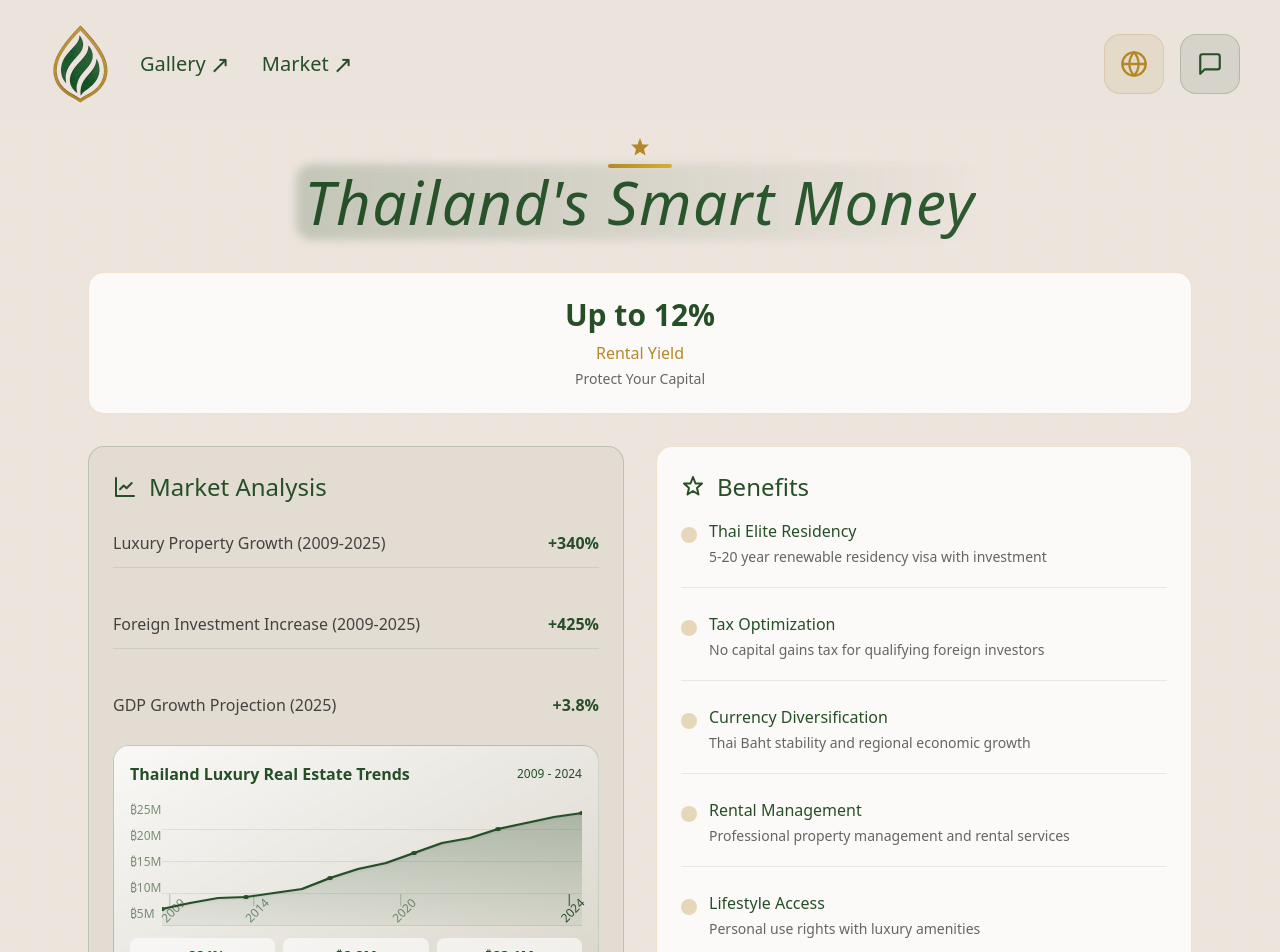
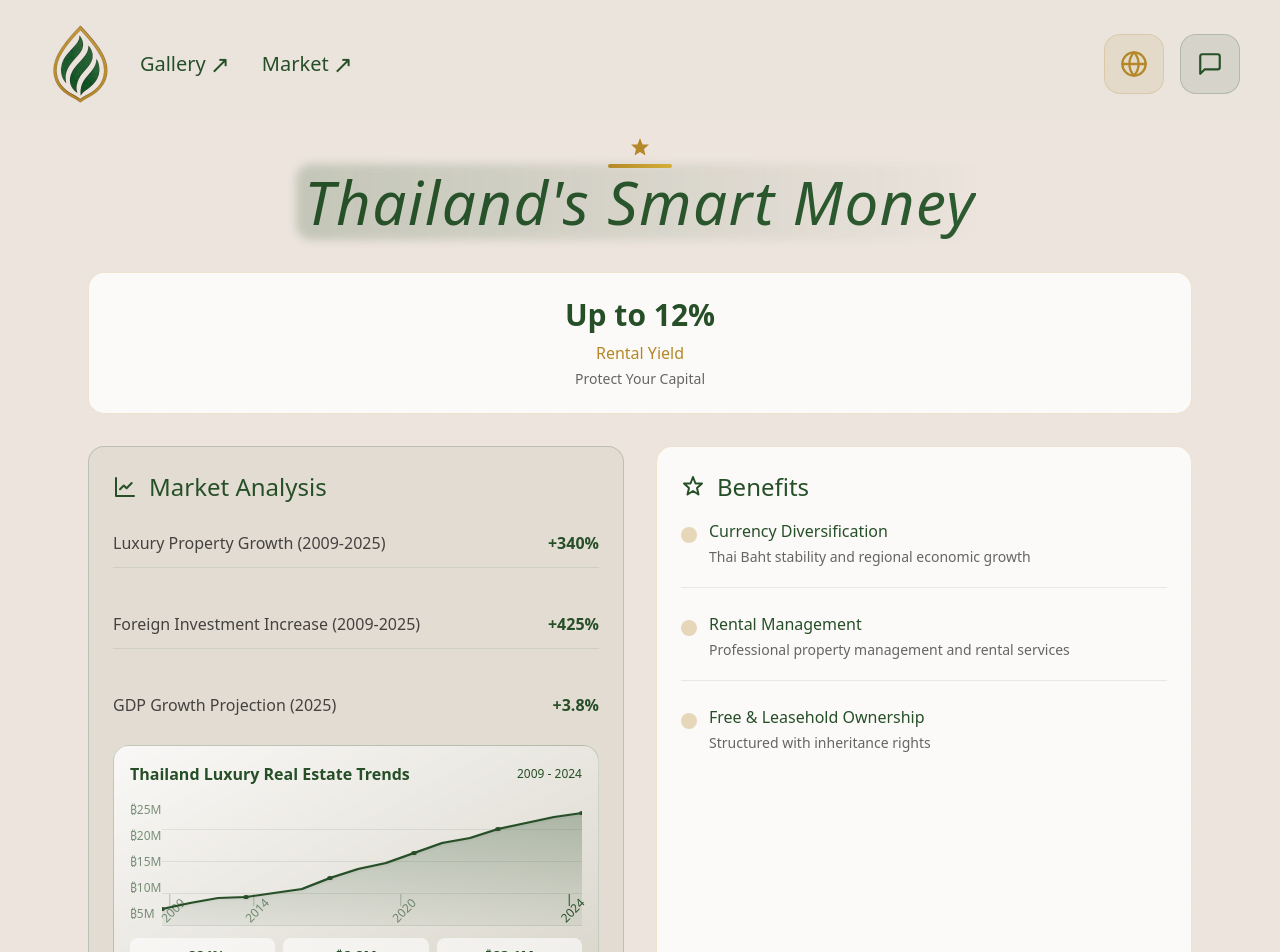
Before and after one commit to Marnfah-Pool-Villas/truffle-clone-v398, a Next.js app in the folder truffle-clone/: page /capital in a window 1280 px wide. Shown: the top 952 px of the page. Built offline with nearby package versions, Linux system fonts and the light colour scheme; a web font is replaced by a local one.

Commit message:
Remove specified benefits
cgen-3545d09867f7433fae777f55f9ae561f

```diff
--- a/truffle-clone/src/components/InvestmentSection.tsx
+++ b/truffle-clone/src/components/InvestmentSection.tsx
@@ -191,20 +191,6 @@ export default function InvestmentSection() {
             <div className="flex items-start gap-3 pb-5 border-b border-[#264f28]/10">
               <div className="w-4 h-4 rounded-full mt-2" style={{backgroundColor: 'rgba(180, 136, 40, 0.3)'}}></div>
               <div>
-                <div className="font-medium text-[#264f28] mb-1">{t.investment.benefits.items.residency.title}</div>
-                <div className="text-sm text-black/60">{t.investment.benefits.items.residency.description}</div>
-              </div>
-            </div>
-            <div className="flex items-start gap-3 pb-5 border-b border-[#264f28]/10">
-              <div className="w-4 h-4 rounded-full mt-2" style={{backgroundColor: 'rgba(180, 136, 40, 0.3)'}}></div>
-              <div>
-                <div className="font-medium text-[#264f28] mb-1">{t.investment.benefits.items.tax.title}</div>
-                <div className="text-sm text-black/60">{t.investment.benefits.items.tax.description}</div>
-              </div>
-            </div>
-            <div className="flex items-start gap-3 pb-5 border-b border-[#264f28]/10">
-              <div className="w-4 h-4 rounded-full mt-2" style={{backgroundColor: 'rgba(180, 136, 40, 0.3)'}}></div>
-              <div>
                 <div className="font-medium text-[#264f28] mb-1">{t.investment.benefits.items.currency.title}</div>
                 <div className="text-sm text-black/60">{t.investment.benefits.items.currency.description}</div>
               </div>
@@ -214,13 +200,6 @@ export default function InvestmentSection() {
               <div>
                 <div className="font-medium text-[#264f28] mb-1">{t.investment.benefits.items.management.title}</div>
                 <div className="text-sm text-black/60">{t.investment.benefits.items.management.description}</div>
-              </div>
-            </div>
-            <div className="flex items-start gap-3 pb-5 border-b border-[#264f28]/10">
-              <div className="w-4 h-4 rounded-full mt-2" style={{backgroundColor: 'rgba(180, 136, 40, 0.3)'}}></div>
-              <div>
-                <div className="font-medium text-[#264f28] mb-1">{t.investment.benefits.items.lifestyle.title}</div>
-                <div className="text-sm text-black/60">{t.investment.benefits.items.lifestyle.description}</div>
               </div>
             </div>
             <div className="flex items-start gap-3">
```
